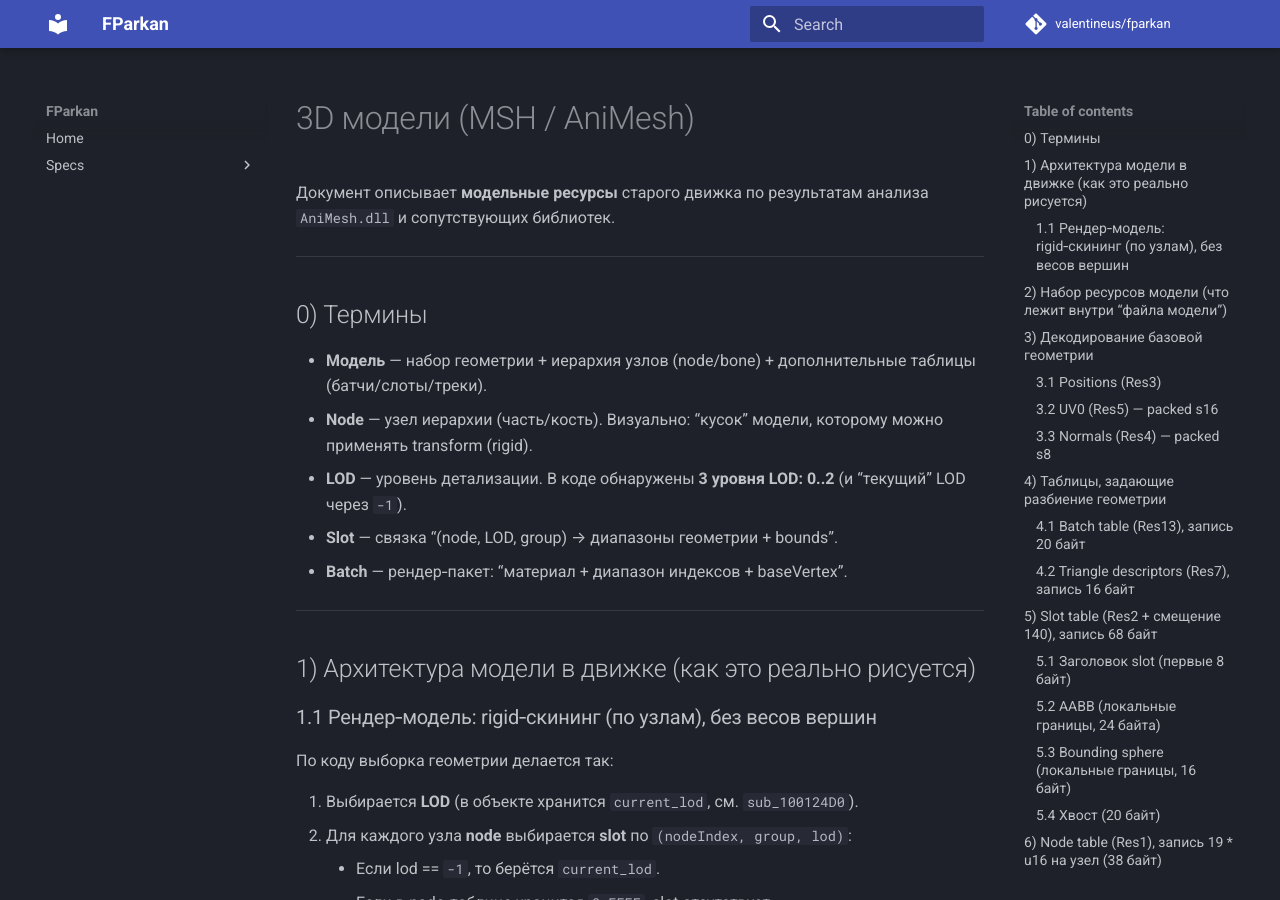
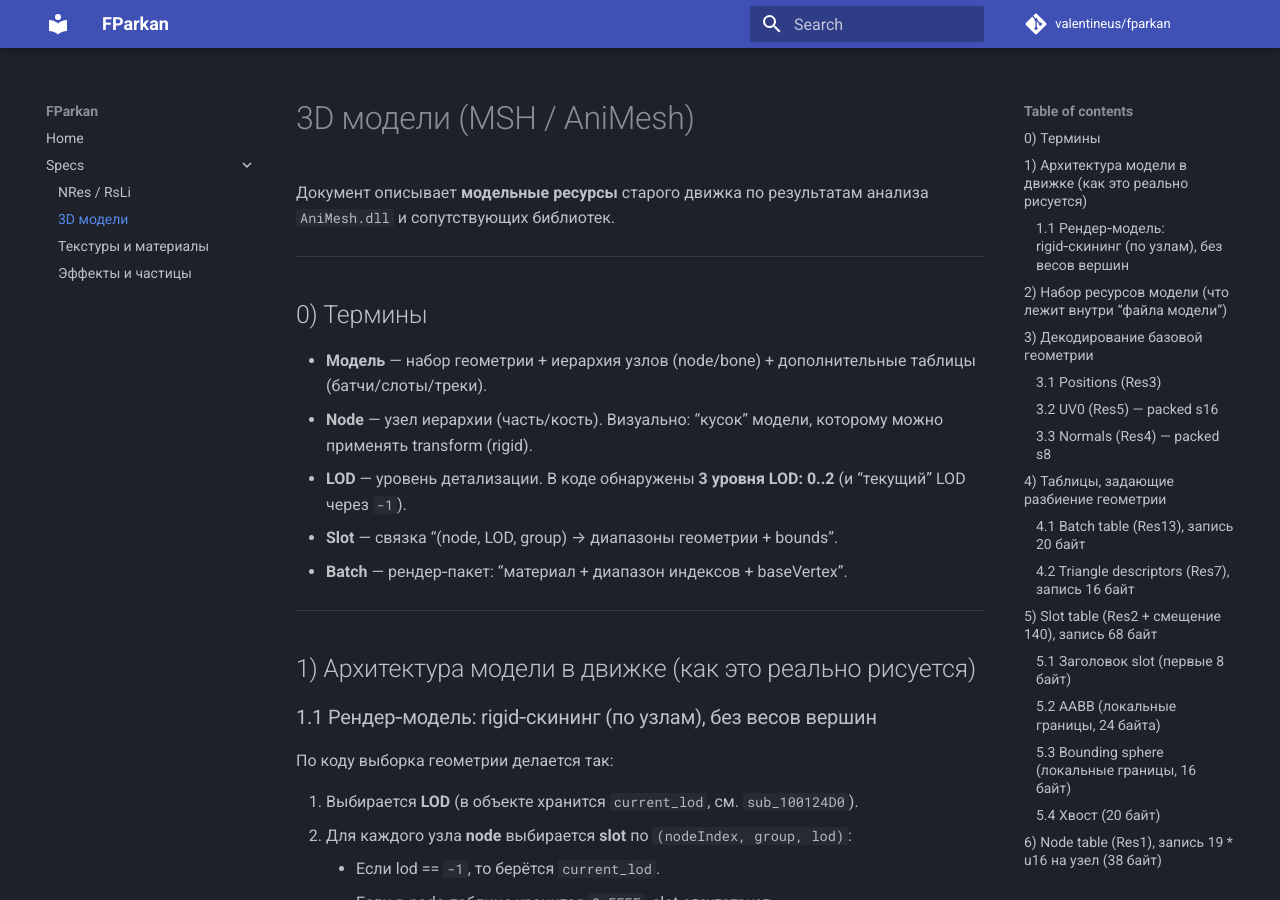
Before and after one commit to valentineus/fparkan, an MkDocs documentation site: the page built from docs/specs/msh.md, in a window 1280 px wide and 900 px high. Built offline with MkDocs 1.6.1 and Material for MkDocs 9.7.7, drawn with Linux system fonts in a browser that asks for light colours; comment, search, counter and statistics services are not loaded.

Commit message:
feat: обновление навигации в документации, добавление разделов для 3D моделей, текстур и эффектов

```diff
--- a/mkdocs.yml
+++ b/mkdocs.yml
@@ -24,6 +24,9 @@ nav:
   - Home: index.md
   - Specs:
     - NRes / RsLi: specs/nres.md
+    - 3D модели: specs/msh.md
+    - Текстуры и материалы: specs/textures.md
+    - Эффекты и частицы: specs/effects.md
 
 # Additional configuration
 extra:
```
